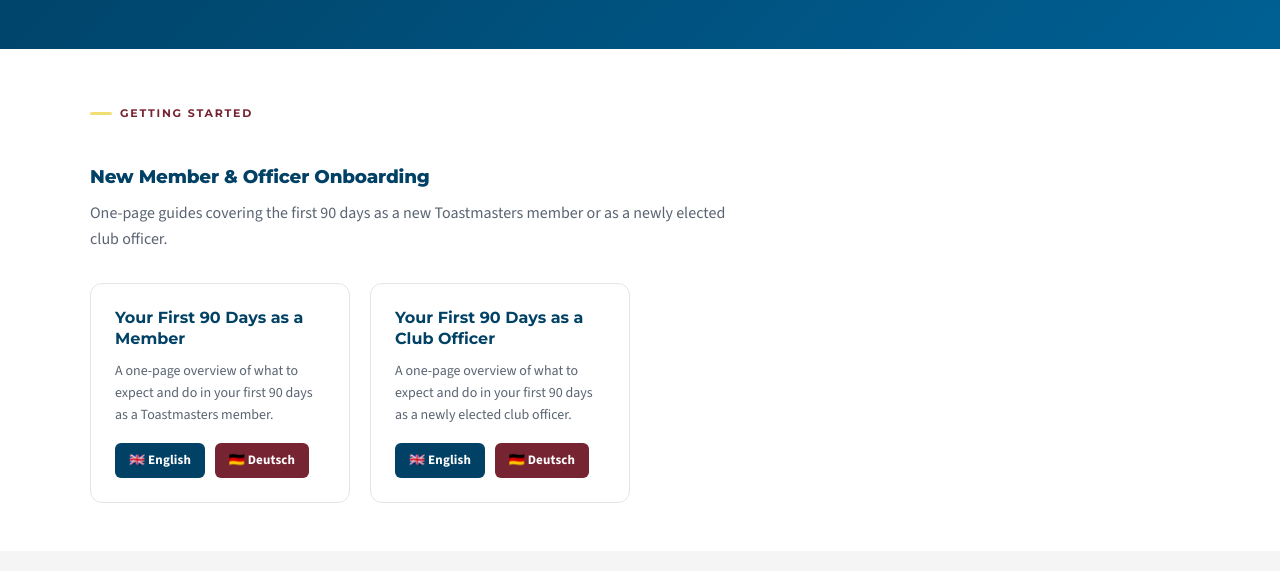
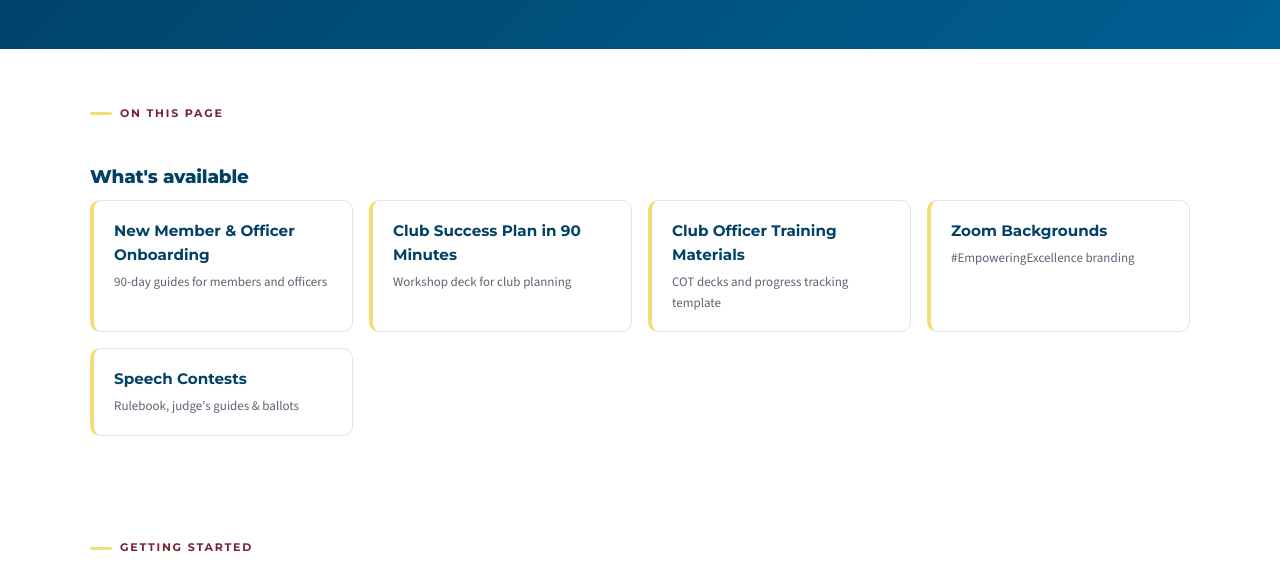
Before and after one commit to haroldfinch-oss/division-c-d95, a plain HTML site: page resources.html in a window 1280 px wide. Shown: the part 229-800 px from the top of the page. Drawn offline with nearby package versions, Linux system fonts and the light colour scheme.

Commit message:
Add quick-nav summary and drop version number from Club Success Plan
Adds an "On this page" summary section right below the page header so
visitors can jump straight to Onboarding, Club Success Plan, Officer
Training, Zoom Backgrounds, or Speech Contests. Also drops the
"(V2026-09)" version tag from the Club Success Plan card so the page
doesn't need updating every time the deck is revised.

by admin (via Claude)

```diff
--- a/resources.html
+++ b/resources.html
@@ -436,6 +436,42 @@
       margin-top: 1rem;
     }
 
+    .res-quicknav-grid {
+      display: grid;
+      grid-template-columns: repeat(auto-fill, minmax(220px, 1fr));
+      gap: 1rem;
+    }
+
+    .res-quicknav-card {
+      display: flex;
+      flex-direction: column;
+      gap: 0.3rem;
+      background: var(--tm-white);
+      border: 1px solid var(--tm-border);
+      border-left: 4px solid var(--tm-yellow);
+      border-radius: 10px;
+      padding: 1.1rem 1.25rem;
+      text-decoration: none;
+      transition: border-color 0.15s, transform 0.15s;
+    }
+
+    .res-quicknav-card:hover {
+      border-left-color: var(--tm-maroon);
+      transform: translateY(-2px);
+    }
+
+    .res-quicknav-title {
+      font-family: var(--font-head);
+      font-weight: 700;
+      font-size: 0.95rem;
+      color: var(--tm-blue);
+    }
+
+    .res-quicknav-desc {
+      font-size: 13px;
+      color: var(--tm-muted);
+    }
+
     @media (max-width: 600px) {
       .res-section { padding: 2.5rem 1.25rem; }
       .res-link-row { flex-direction: column; align-items: flex-start; gap: 0.3rem; }
@@ -475,8 +511,38 @@
     <h1 data-en="Resources" data-de="Ressourcen">Resources</h1>
   </div>
 
+  <!-- QUICK NAV -->
+  <section class="res-section res-quicknav">
+    <div class="container-wide">
+      <p class="section-label" data-en="On this page" data-de="Auf dieser Seite">On this page</p>
+      <h2 data-en="What's available" data-de="Was verfügbar ist">What's available</h2>
+      <div class="res-quicknav-grid">
+        <a class="res-quicknav-card" href="#onboarding">
+          <span class="res-quicknav-title" data-en="New Member &amp; Officer Onboarding" data-de="Einstieg für neue Mitglieder &amp; Officers">New Member &amp; Officer Onboarding</span>
+          <span class="res-quicknav-desc" data-en="90-day guides for members and officers" data-de="90-Tage-Leitfäden für Mitglieder und Officers">90-day guides for members and officers</span>
+        </a>
+        <a class="res-quicknav-card" href="#club-success-plan">
+          <span class="res-quicknav-title" data-en="Club Success Plan in 90 Minutes" data-de="Club-Erfolgsplan in 90 Minuten">Club Success Plan in 90 Minutes</span>
+          <span class="res-quicknav-desc" data-en="Workshop deck for club planning" data-de="Workshop-Folien für die Club-Planung">Workshop deck for club planning</span>
+        </a>
+        <a class="res-quicknav-card" href="#officer-training">
+          <span class="res-quicknav-title" data-en="Club Officer Training Materials" data-de="Club Officer Training Materialien">Club Officer Training Materials</span>
+          <span class="res-quicknav-desc" data-en="COT decks and progress tracking template" data-de="COT-Folien und Vorlage zur Fortschrittsverfolgung">COT decks and progress tracking template</span>
+        </a>
+        <a class="res-quicknav-card" href="#zoom-backgrounds">
+          <span class="res-quicknav-title" data-en="Zoom Backgrounds" data-de="Zoom-Hintergründe">Zoom Backgrounds</span>
+          <span class="res-quicknav-desc" data-en="#EmpoweringExcellence branding" data-de="#EmpoweringExcellence Branding">#EmpoweringExcellence branding</span>
+        </a>
+        <a class="res-quicknav-card" href="#contests">
+          <span class="res-quicknav-title" data-en="Speech Contests" data-de="Redewettbewerbe">Speech Contests</span>
+          <span class="res-quicknav-desc" data-en="Rulebook, judge's guides &amp; ballots" data-de="Regelwerk, Preisrichter-Leitfäden &amp; Bewertungsbögen">Rulebook, judge's guides &amp; ballots</span>
+        </a>
+      </div>
+    </div>
+  </section>
+
   <!-- ONBOARDING -->
-  <section class="res-section">
+  <section class="res-section" id="onboarding">
     <div class="container-wide">
       <p class="section-label" data-en="Getting started" data-de="Erste Schritte">Getting started</p>
       <h2 data-en="New Member &amp; Officer Onboarding" data-de="Einstieg für neue Mitglieder &amp; Officers">New Member &amp; Officer Onboarding</h2>
@@ -506,7 +572,7 @@
   </section>
 
   <!-- CLUB SUCCESS PLAN -->
-  <section class="res-section alt">
+  <section class="res-section alt" id="club-success-plan">
     <div class="container-wide">
       <p class="section-label" data-en="Club planning" data-de="Club-Planung">Club planning</p>
       <h2 data-en="Club Success Plan in 90 Minutes" data-de="Club-Erfolgsplan in 90 Minuten">Club Success Plan in 90 Minutes</h2>
@@ -514,7 +580,7 @@
          data-de="Ein moderierter Workshop-Ablauf, mit dem dein Club seinen Club-Erfolgsplan für das kommende Programmjahr in einer einzigen 90-minütigen Sitzung erstellen kann.">A guided workshop format to help your club build its Club Success Plan for the coming program year in a single 90-minute session.</p>
       <div class="res-grid">
         <div class="res-card">
-          <div class="res-card-title" data-en="Club Success Plan in 90 Minutes (V2026-09)" data-de="Club-Erfolgsplan in 90 Minuten (V2026-09)">Club Success Plan in 90 Minutes (V2026-09)</div>
+          <div class="res-card-title" data-en="Club Success Plan in 90 Minutes" data-de="Club-Erfolgsplan in 90 Minuten">Club Success Plan in 90 Minutes</div>
           <p class="res-card-desc" data-en="Step-by-step workshop deck for facilitating a club's success plan in one meeting."
              data-de="Schrittweiser Workshop-Foliensatz zur Moderation des Club-Erfolgsplans in einer einzigen Sitzung.">Step-by-step workshop deck for facilitating a club's success plan in one meeting.</p>
           <div class="res-actions">
@@ -527,7 +593,7 @@
   </section>
 
   <!-- CLUB OFFICER TRAINING -->
-  <section class="res-section">
+  <section class="res-section" id="officer-training">
     <div class="container-wide">
       <p class="section-label" data-en="COT" data-de="COT">COT</p>
       <h2 data-en="Club Officer Training Materials" data-de="Club Officer Training Materialien">Club Officer Training Materials</h2>
@@ -597,7 +663,7 @@
   </section>
 
   <!-- ZOOM BACKGROUNDS -->
-  <section class="res-section alt">
+  <section class="res-section alt" id="zoom-backgrounds">
     <div class="container-wide">
       <p class="section-label" data-en="Branding" data-de="Branding">Branding</p>
       <h2 data-en="Zoom Backgrounds" data-de="Zoom-Hintergründe">Zoom Backgrounds</h2>
```
